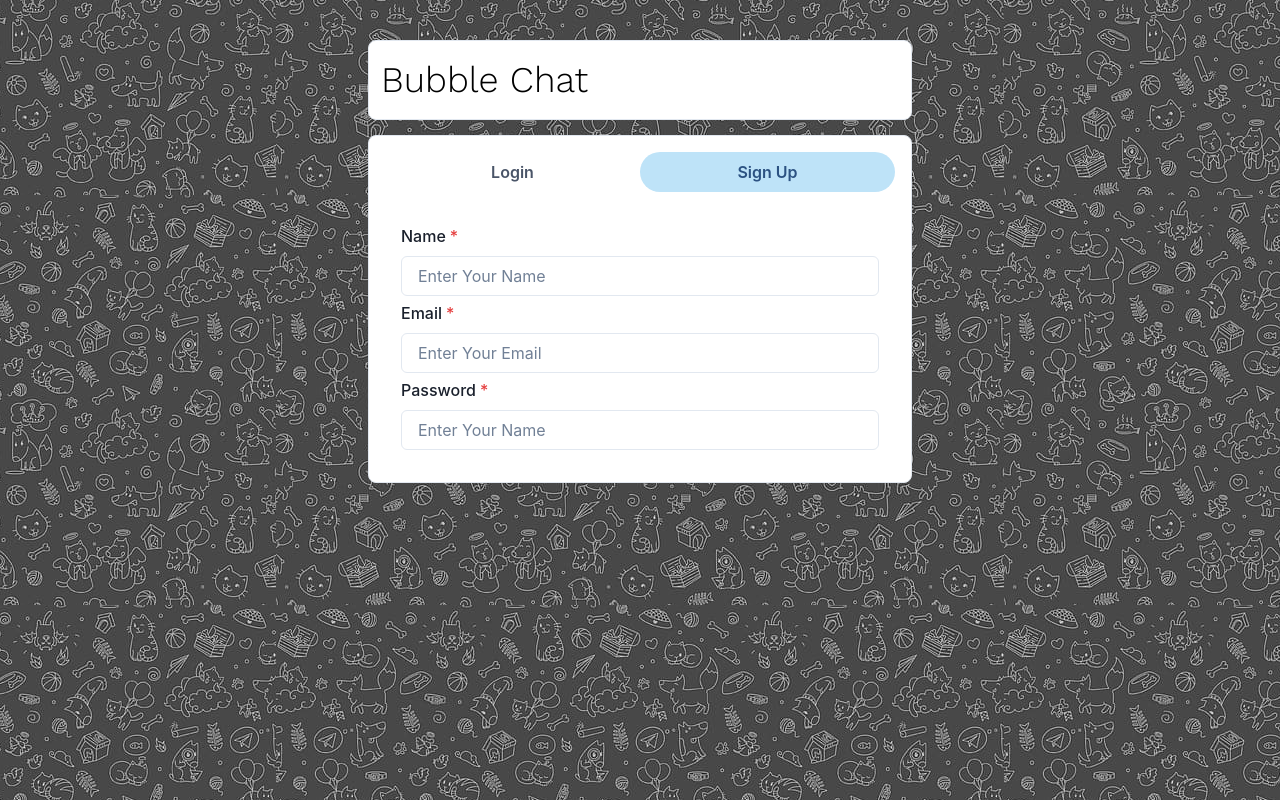
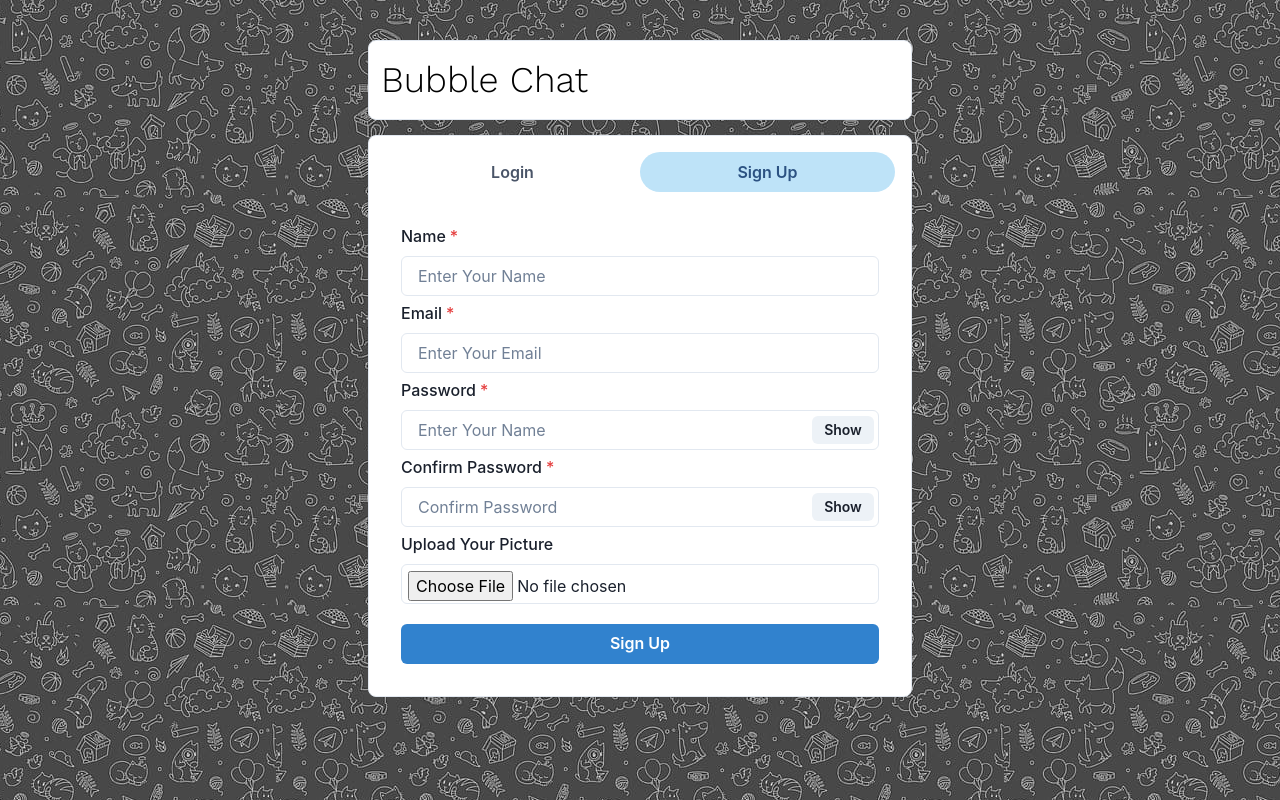
Before and after one commit to Amanyadav1901/Chat-app-react, a React (Create React App) app in the folder frontend/: page / in a window 1280 px wide. Both pictures are taken after a click on the tab "Sign Up". Built offline with nearby package versions, Linux system fonts and the light colour scheme.

Commit message:
07.05.23

```diff
--- a/frontend/src/components/Authentication/Signup.js
+++ b/frontend/src/components/Authentication/Signup.js
@@ -1,8 +1,10 @@
 import {
+  Button,
   FormControl,
   FormLabel,
   Input,
   InputGroup,
+  InputRightElement,
   VStack,
 } from "@chakra-ui/react";
 import React, { useState } from "react";
@@ -13,6 +15,14 @@
   const [confirmpassword, setConfirmpassword] = useState();
   const [password, setPassword] = useState();
   const [pic, setPic] = useState();
+  const [show, setShow] = useState(false);
+
+  const handleClick = () => setShow(!show);
+
+  const postDetails = (pics) => {};
+
+  const submitHandler = () => {};
+
   return (
     <VStack spacing="5px">
       <FormControl id="first-name" isRequired>
@@ -33,12 +43,52 @@
         <FormLabel>Password</FormLabel>
         <InputGroup>
           <Input
-            type={"password"}
+            type={show ? "text" : "password"}
             placeholder="Enter Your Name"
             onChange={(e) => setPassword(e.target.value)}
           />
+          <InputRightElement width="4.5rem">
+            <Button h="1.75rem" size="sm" onClick={handleClick}>
+              {show ? "Hide" : "Show"}
+            </Button>
+          </InputRightElement>
         </InputGroup>
       </FormControl>
+
+      <FormControl id="password" isRequired>
+        <FormLabel>Confirm Password</FormLabel>
+        <InputGroup>
+          <Input
+            type={show ? "text" : "password"}
+            placeholder="Confirm Password"
+            onChange={(e) => setPassword(e.target.value)}
+          />
+          <InputRightElement width="4.5rem">
+            <Button h="1.75rem" size="sm" onClick={handleClick}>
+              {show ? "Hide" : "Show"}
+            </Button>
+          </InputRightElement>
+        </InputGroup>
+      </FormControl>
+
+      <FormControl id="pic">
+        <FormLabel>Upload Your Picture</FormLabel>
+        <Input
+          type="file"
+          p={1.5}
+          accept="image/*"
+          onChange={(e) => postDetails(e.target.files[0])}
+        />
+      </FormControl>
+
+      <Button
+        colorScheme="blue"
+        width="100%"
+        style={{ marginTop: 15 }}
+        onClick={submitHandler}
+      >
+        Sign Up
+      </Button>
     </VStack>
   );
 };
```
Also changed, not shown: 1 other file (tests, documents, lock files or other folders).
